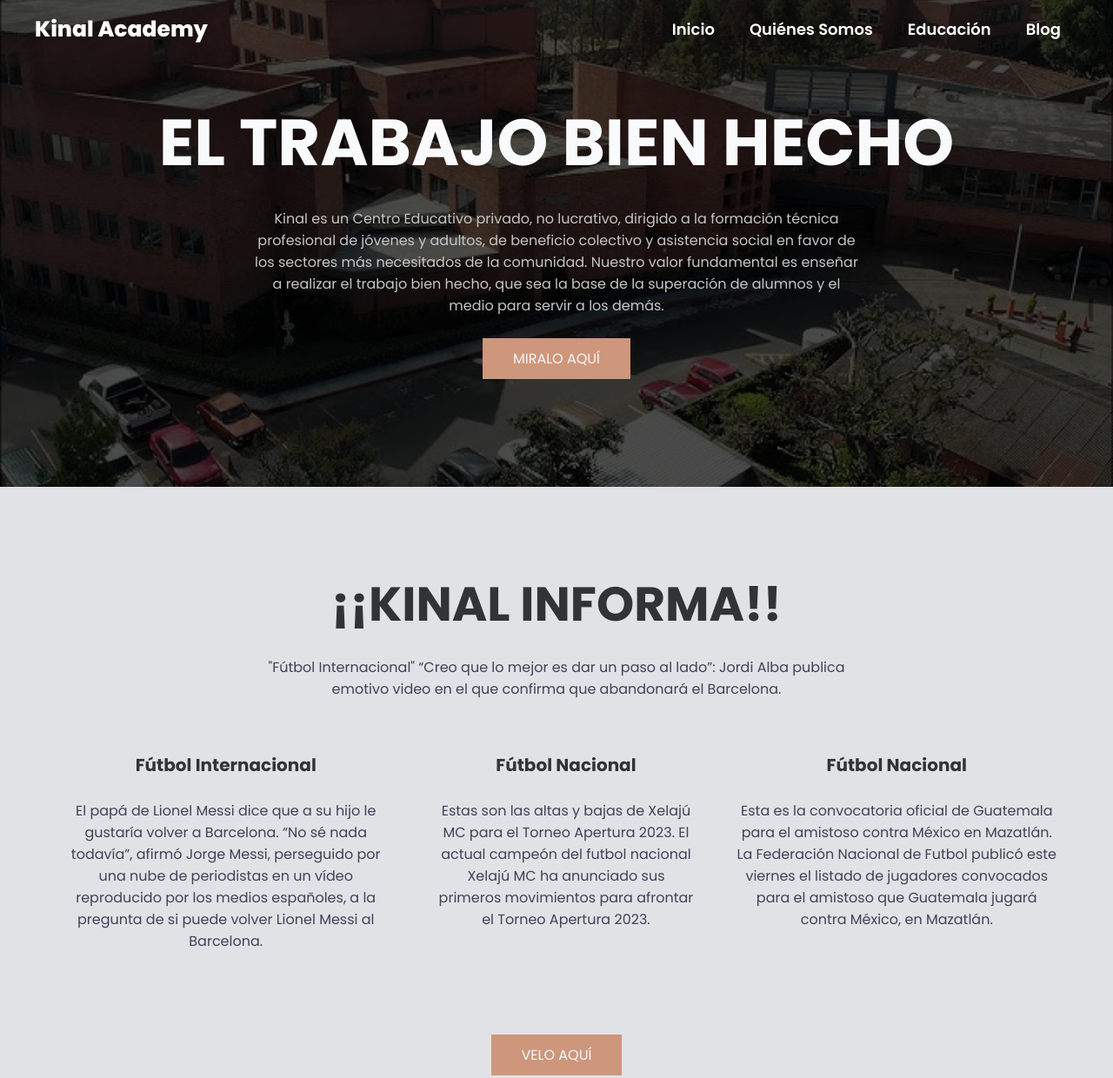
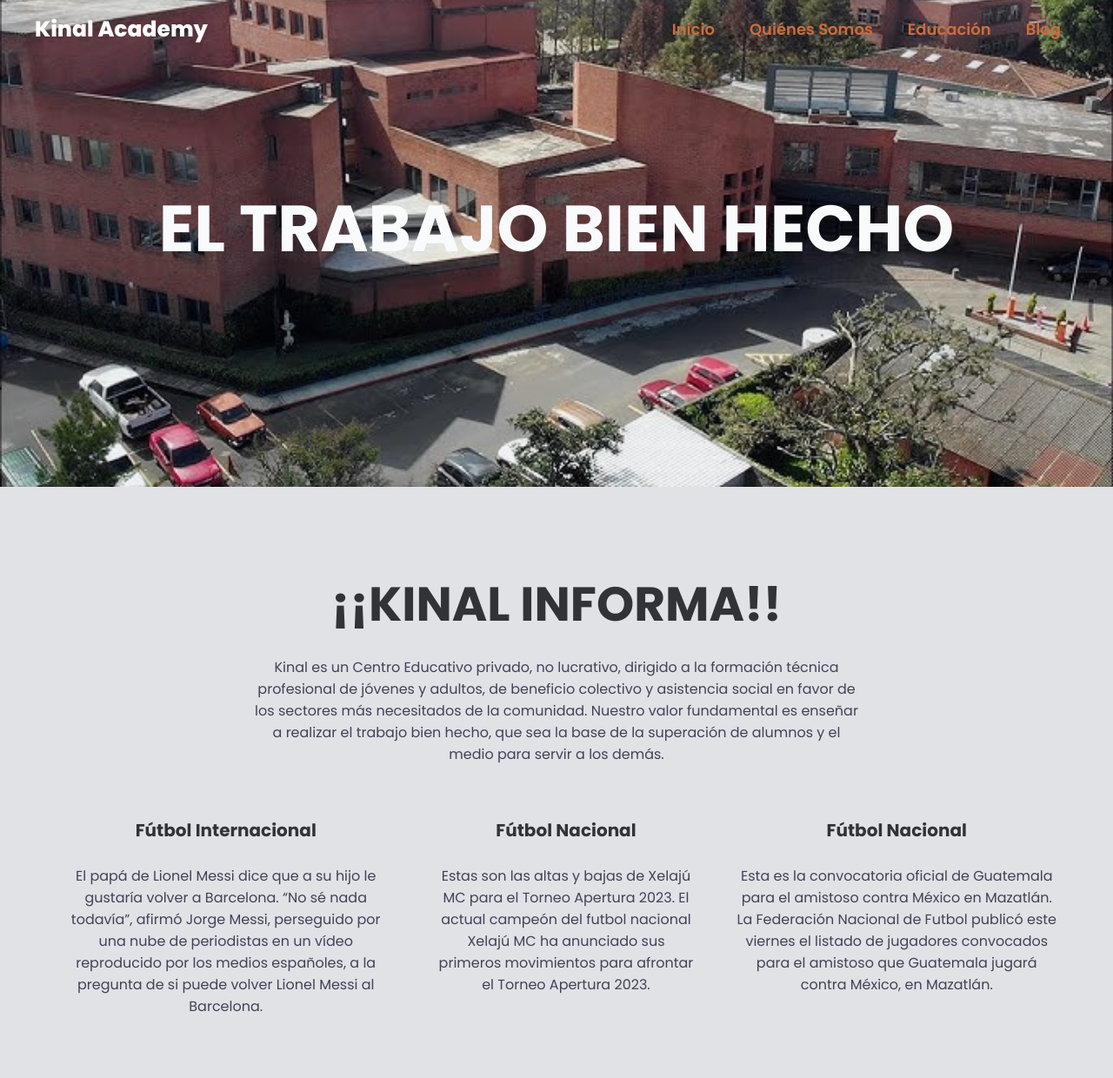
Before and after one commit to juz2019076/Laboratorio_1, a plain HTML site: page assets/pages/kinal.html in a window 1280 px wide. Shown: the top 1240 px of the page at 87% size. Drawn offline with Linux system fonts and the light colour scheme.

Commit message:
Se siguen modificando archivos

```diff
--- a/assets/pages/kinal.html
+++ b/assets/pages/kinal.html
@@ -25,12 +25,6 @@
         </div>
         <div class="header-content container">
             <h1>El trabajo bien hecho</h1>
-            <P>
-                Kinal es un Centro Educativo privado, no lucrativo, dirigido a la formación técnica profesional de jóvenes y adultos, de beneficio colectivo y asistencia social en favor de los sectores más necesitados de la comunidad.
-
-Nuestro valor fundamental es enseñar a realizar el trabajo bien hecho, que sea la base de la superación de alumnos y el medio para servir a los demás.
-            </P>
-            <a href="https://www.prensalibre.com/deportes/futbol-nacional/itinerario-de-la-seleccion-de-guatemala-su-viaje-a-mexico-y-el-reconocimiento-de-cancha-en-el-kraken-breaking/" class="btn-1">Miralo aquí</a>
         </div>
     </header>
 
@@ -40,8 +34,11 @@ Nuestro valor fundamental es enseñar a realizar el trabajo bien hecho, que sea
         <div class="coffe-content container">
             <h2>¡¡Kinal Informa!!</h2>
             <p class="txt-p">
-                "Fútbol Internacional"
-                “Creo que lo mejor es dar un paso al lado”: Jordi Alba publica emotivo video en el que confirma que abandonará el Barcelona.
+                    Kinal es un Centro Educativo privado, no lucrativo, dirigido a
+                    la formación técnica profesional de jóvenes y adultos, de beneficio
+                    colectivo y asistencia social en favor de los sectores más necesitados
+                    de la comunidad. Nuestro valor fundamental es enseñar a realizar el trabajo
+                    bien hecho, que sea la base de la superación de alumnos y el medio para servir a los demás.
             </p>
             <div class="coffe-group">
                 <div class="coffe-1">
--- a/assets/styles/style2.css
+++ b/assets/styles/style2.css
@@ -19,8 +19,8 @@ body {
 
 .header {
     background-image: linear-gradient(
-        rgba(0,0,0,0.7),
-        rgba(0,0,0,0.7)),
+        rgba(13, 1, 66, 0.103),
+        rgba(2, 0, 110, 0.034)),
         url(../img/bg.jpg);
         background-position: center bottom;
         background-repeat: no-repeat;
@@ -54,13 +54,13 @@ body {
 .menu .navbar ul li a {
     font-size: 18px;
     padding: 20px;
-    color: #FFFDFC;
+    color: #cc6d3d;
     display: block;
     font-weight: 600;
 }
 
 .menu .navbar ul li a:hover{
-    color: #CE967B;
+    color: #01075ffb;
 }
 
 #menu {
```
